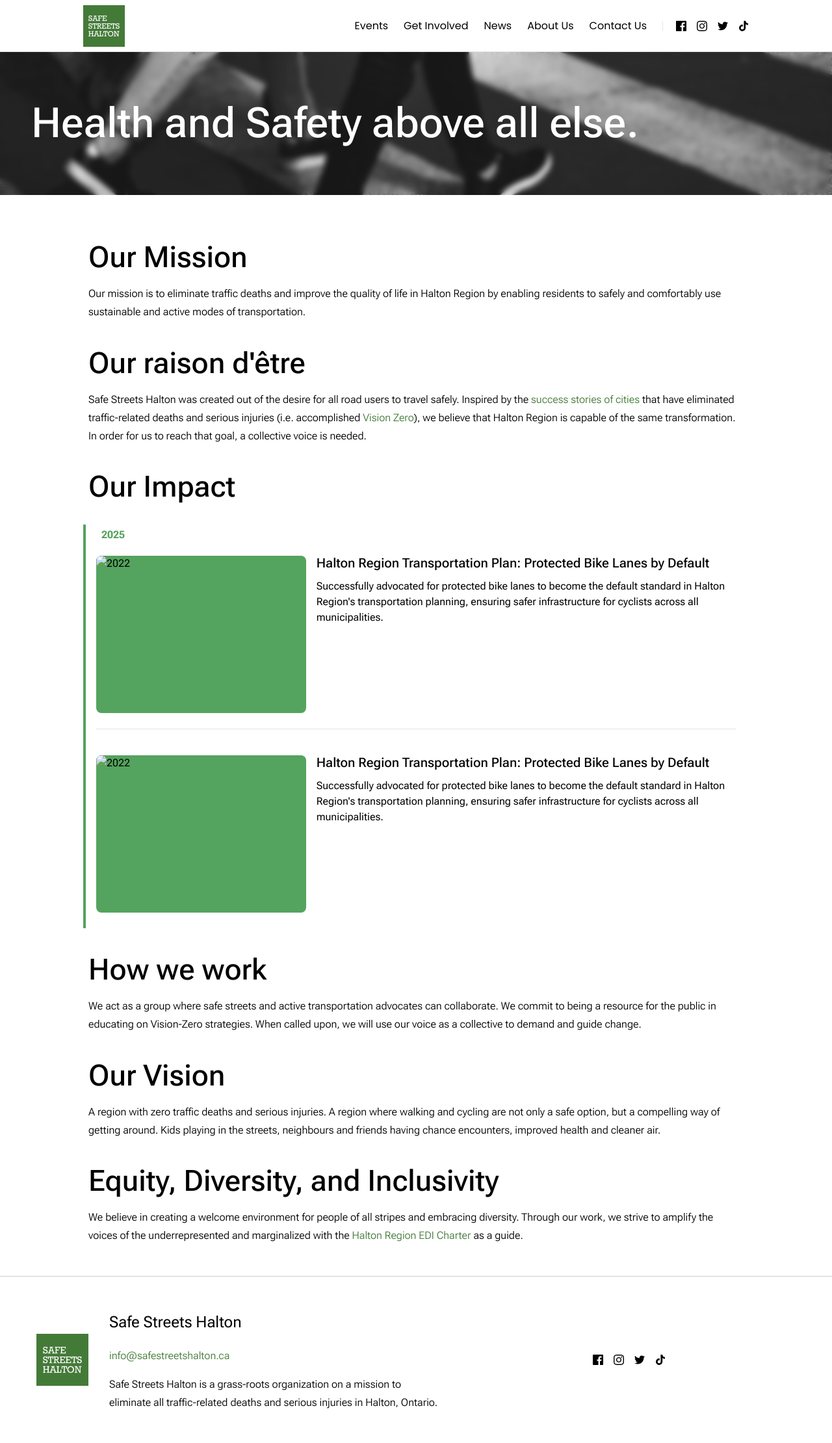
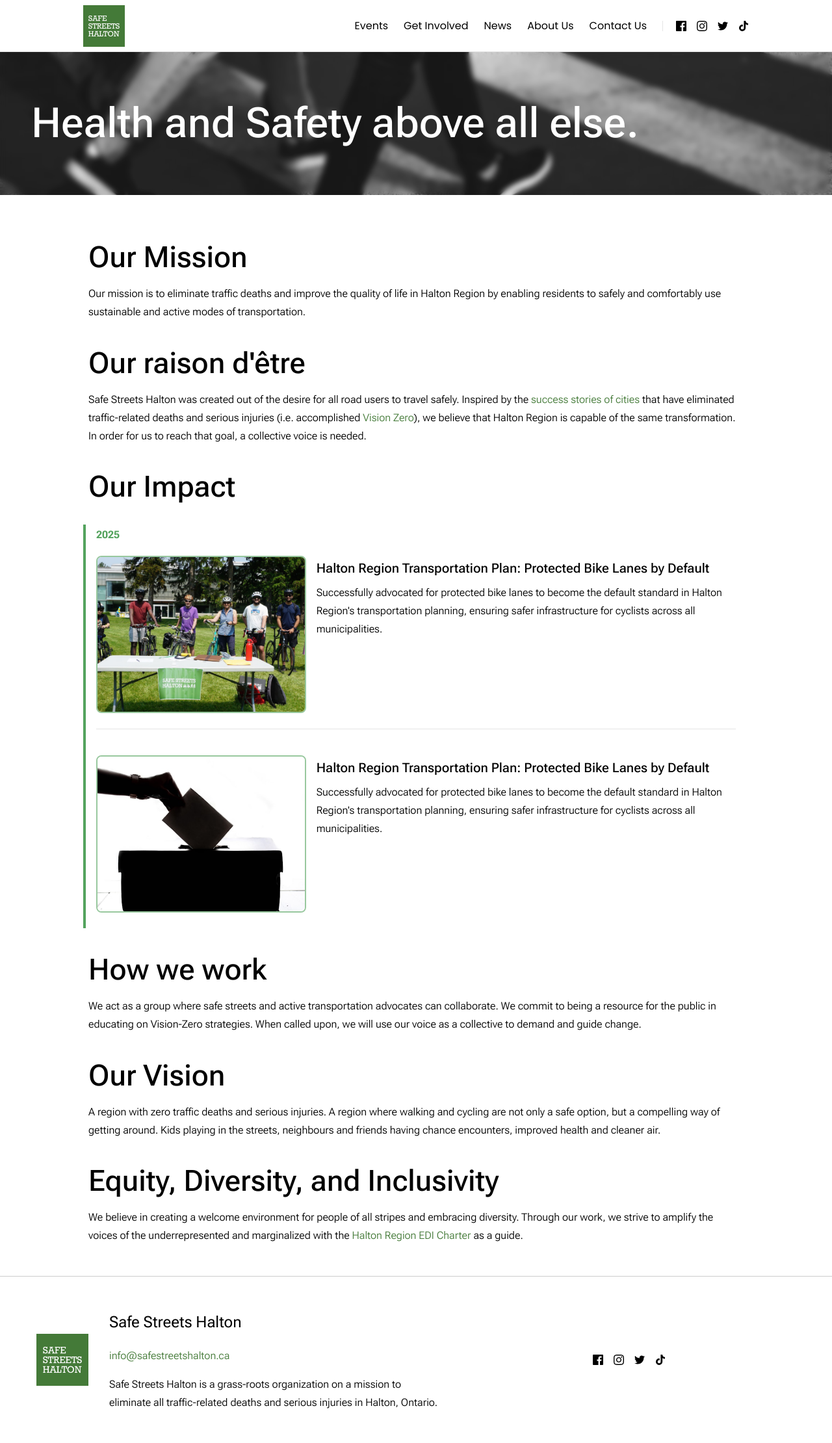
Before and after one commit to Safe-Streets-Halton/safe-streets-halton.github.io, a Jekyll site: the page built from about.html, in a window 1280 px wide. Shown: the whole page at 65% size. Built offline with Jekyll 4.4.1, drawn with Linux system fonts in a browser that asks for light colours.

Commit message:
Added test images

```diff
--- a/_sass/timeline.scss
+++ b/_sass/timeline.scss
@@ -22,7 +22,12 @@
         font-weight: bold;
         padding: 4px 8px;
         border-radius: 4px;
-        color: var(--timeline-color)
+        color: var(--timeline-color);
+        padding-inline-start: 0;
+
+        + .timeline-item {
+            padding-top: 0;
+        }
     }
 
     &-item {
@@ -38,11 +43,13 @@
             grid-column: image;
             width: 100%;
             aspect-ratio: 4 / 3;
-            background: var(--timeline-color);
+            object-fit: cover;
+            border: 2px solid color-mix(in oklab, var(--timeline-color) 60%, transparent)
         }
 
         &__content {
             grid-column: content;
+            padding-top: 8px;
 
             > p, > h3 {
                 padding-inline-start: 0;
@@ -58,9 +65,6 @@
         &:not(:last-child) {
             border-bottom: 1px solid oklch(0% 0 0 / 0.1);
         }
-        &:nth-child(2) {
-            padding-top: 0;
-        }
     }
 
     @media (max-width: 768px) {
--- a/about.html
+++ b/about.html
@@ -17,19 +17,19 @@ banner: "/uploads/crosswalk-banner.webp"
 <div class="timeline" style="justify-self: center;">
     <div class="timeline-year">2025</div>
     <div class="timeline-item">
-        <img class="timeline-item__image"  alt="2022" aria-hidden="true" />
+        <img src="/assets/beach-bike-ride-photo.JPG" class="timeline-item__image"  alt="2022" aria-hidden="true" />
         <div class="timeline-item__content">
+            <h3>Halton Region Transportation Plan: Protected Bike Lanes by Default</h3>
             <p>
-                <h3>Halton Region Transportation Plan: Protected Bike Lanes by Default</h3>
                 Successfully advocated for protected bike lanes to become the default standard in Halton Region's transportation planning, ensuring safer infrastructure for cyclists across all municipalities.
             </p>
         </div>
     </div>
     <div class="timeline-item">
-        <img class="timeline-item__image"  alt="2022" aria-hidden="true" />
+        <img src="/assets/ballot-vote-photo.jpg" class="timeline-item__image"  alt="2022" aria-hidden="true" />
         <div class="timeline-item__content">
+            <h3>Halton Region Transportation Plan: Protected Bike Lanes by Default</h3>
             <p>
-                <h3>Halton Region Transportation Plan: Protected Bike Lanes by Default</h3>
                 Successfully advocated for protected bike lanes to become the default standard in Halton Region's transportation planning, ensuring safer infrastructure for cyclists across all municipalities.
             </p>
         </div>
```
